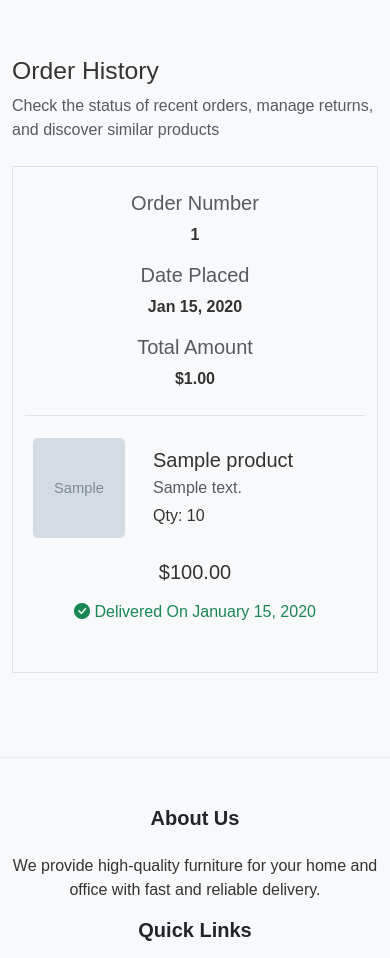
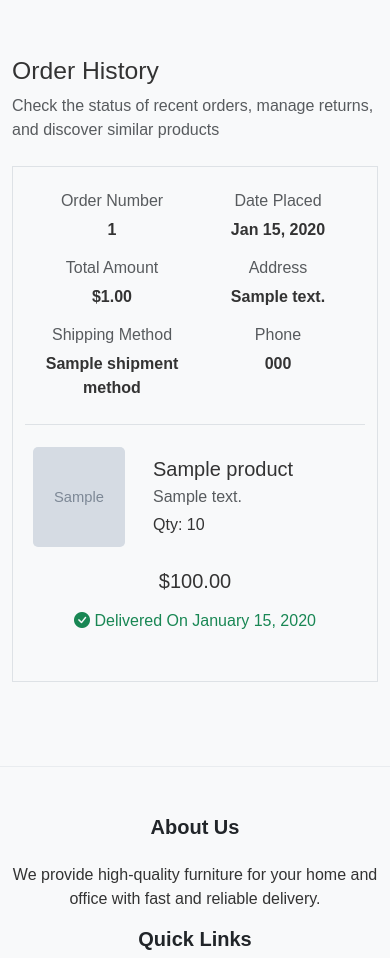
Before and after one commit to phattantran1997/ifn582_delivery, a Flask app: template templates/order_history.html in a window 390 px wide. Shown: the part 56-1014 px from the top of the page. Run offline with Flask 3, Linux system fonts and the light colour scheme; the template is opened without the code that fills it: most values are stand-ins (such as "Sample title", 1, 10 or a date in 2020); grey boxes marked "Sample" are stand-in pictures.

```diff
--- a/templates/homepage.html
+++ b/templates/homepage.html
@@ -16,7 +16,7 @@
         <div class="row mb-4">
             <div class="col-12">
                 <h3>Categories</h3>
-                <div class="btn-group" role="group">
+                <div class="d-flex flex-wrap gap-2">
                     <a href="{{ url_for('main.home') }}" class="btn btn-outline-primary {% if not request.args.get('category') %}active{% endif %}">All</a>
                     {% for category in categories %}
                     <a href="{{ url_for('main.home', category=category.name) }}"
--- a/templates/order_history.html
+++ b/templates/order_history.html
@@ -12,7 +12,7 @@
     }
 
     .history-body {
-        max-width: 1000px;
+        max-width: 1200px;
         width: 100%;
     }
 
@@ -31,17 +31,29 @@
             <div class="row">
                 <div class="col">
                     <div class="row text-center">
-                        <div class="col-sm-3 col-12 p-2">
-                            <h5 class="text-muted">Order Number</h5>
+                        <div class="col-sm-4 col-6 p-2">
+                            <h6 class="text-muted">Order Number</h6>
                             <strong>{{ order.id }}</strong>
                         </div>
-                        <div class="col-sm-5 col-12 p-2">
-                            <h5 class="text-muted">Date Placed</h5>
+                        <div class="col-sm-4 col-6 p-2">
+                            <h6 class="text-muted">Date Placed</h6>
                             <strong>{{ order.created_at.strftime('%b %d, %Y') }}</strong>
                         </div>
-                        <div class="col-sm-4 col-12 p-2">
-                            <h5 class="text-muted">Total Amount</h5>
+                        <div class="col-sm-4 col-6 p-2">
+                            <h6 class="text-muted">Total Amount</h6>
                             <strong>${{ "%.2f"|format(order.total_amount) }}</strong>
+                        </div>
+                        <div class="col-sm-4 col-6 p-2">
+                            <h6 class="text-muted">Address</h6>
+                            <strong>{{ order.shipment.address }}</strong>
+                        </div>
+                        <div class="col-sm-4 col-6 p-2">
+                            <h6 class="text-muted">Shipping Method</h6>
+                            <strong>{{ order.shipment.shipment_method.name }}</strong>
+                        </div>
+                        <div class="col-sm-4 col-6 p-2">
+                            <h6 class="text-muted">Phone</h6>
+                            <strong>{{ order.shipment.phone }}</strong>
                         </div>
                     </div>
                 </div>
```
Also changed, not shown: api/services/order_service.py (+40 -6 lines).
